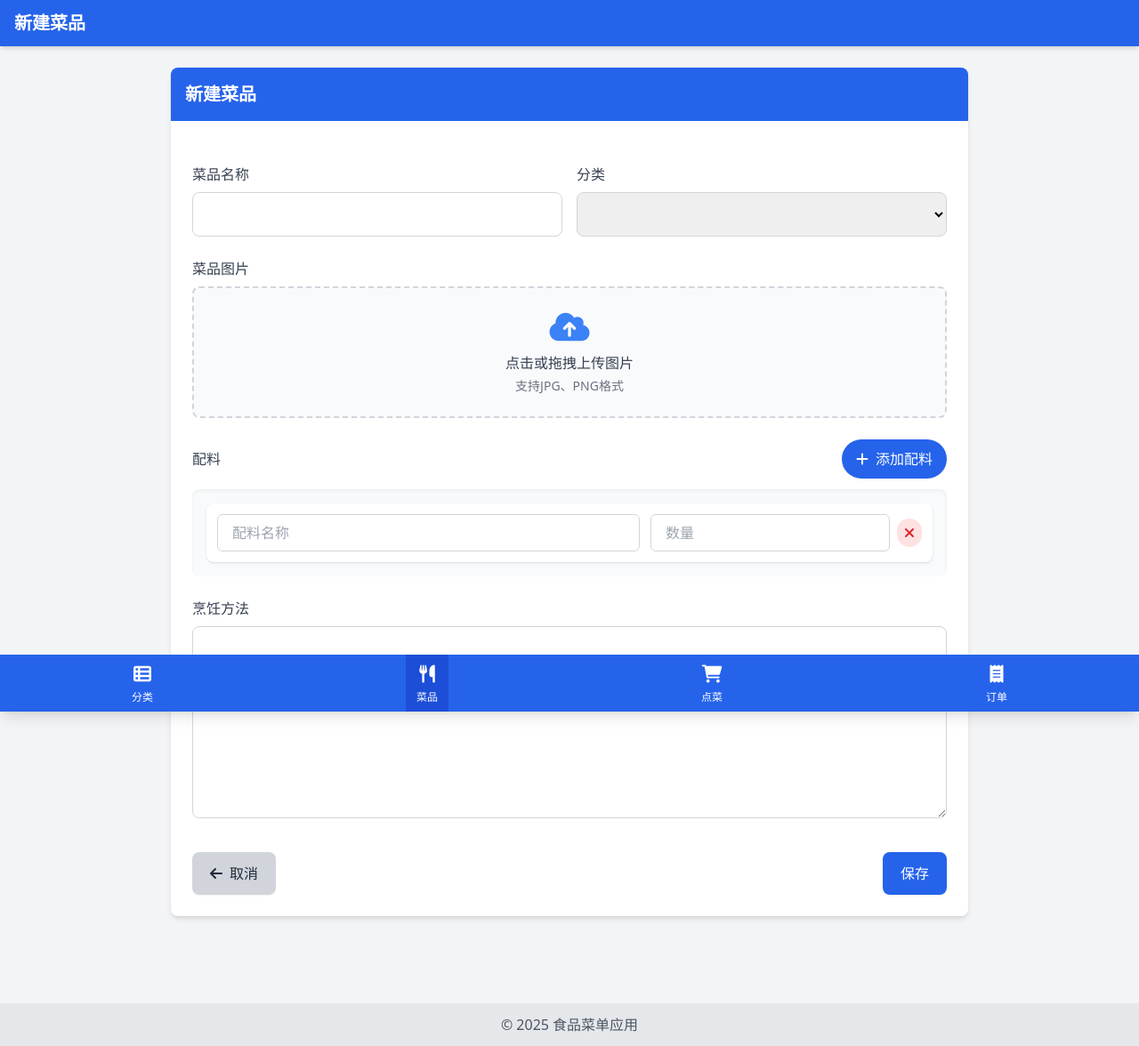
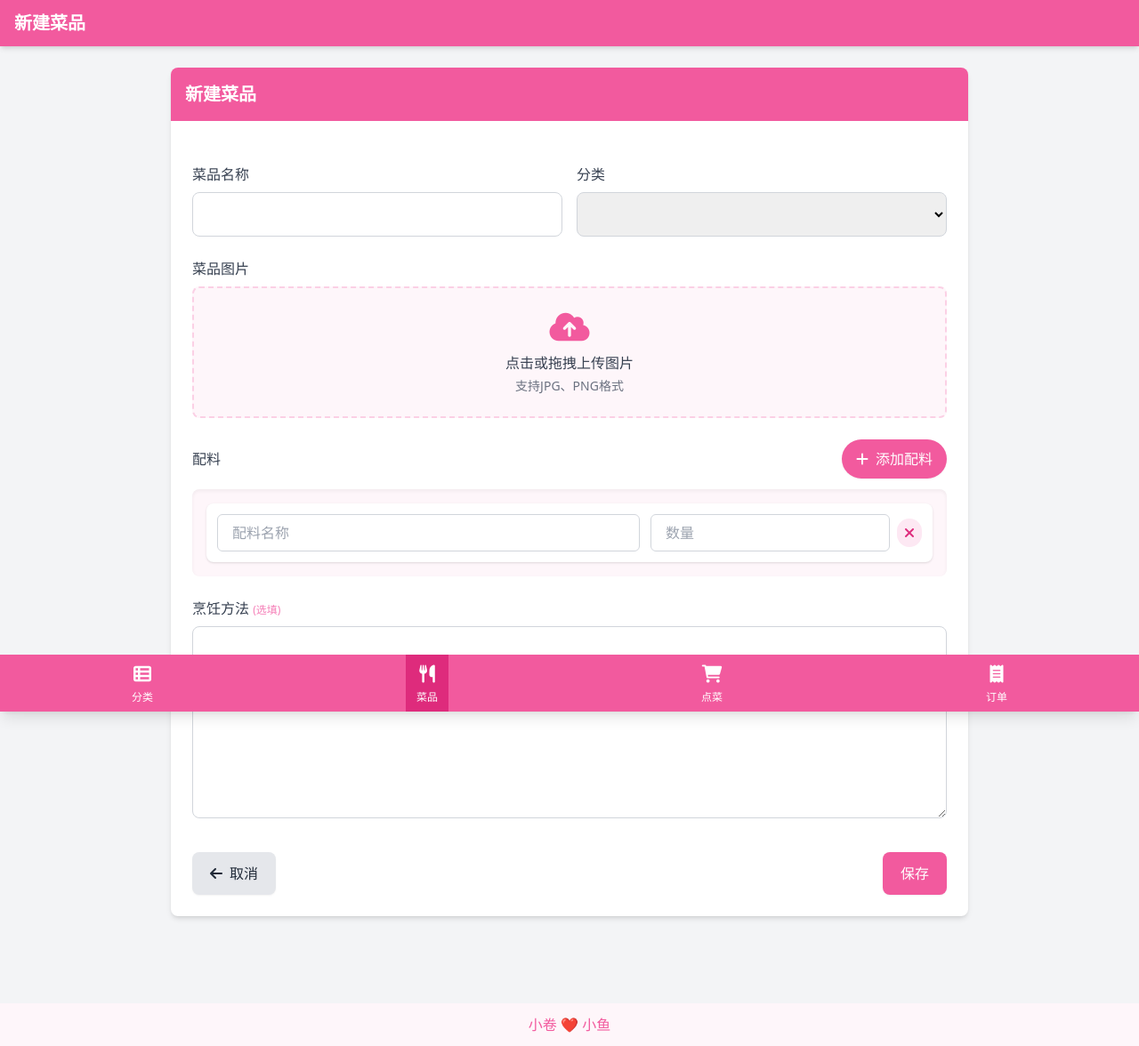
Before and after one commit to yuyuyuyu52/food-menu, a Flask app: page /dishes/create in a window 1280 px wide. Shown: the whole page at 89% size. Run offline with Flask 3, Linux system fonts and the light colour scheme; lists and menus that the app fills with data are empty; some libraries are stand-ins or nearby versions.

Commit message:
优化表单和页面样式，调整颜色和布局，增强用户体验

```diff
--- a/app/forms/__init__.py
+++ b/app/forms/__init__.py
@@ -22,7 +22,7 @@ class DishForm(FlaskForm):
         FileAllowed(['jpg', 'jpeg', 'png', 'gif'], '只允许上传图片!')
     ])
     category_id = SelectField('分类', coerce=int, validators=[DataRequired()])
-    recipe = TextAreaField('烹饪方法', validators=[DataRequired()])
+    recipe = TextAreaField('烹饪方法', validators=[Optional()])
     ingredients_data = HiddenField('配料数据')
     save_button = SubmitField('保存')  # 重命名submit为save_button，避免与表单submit方法冲突
 
--- /dev/null
+++ b/app/static/js/header-calc.js
@@ -0,0 +1,17 @@
+// 计算并设置header高度
+document.addEventListener('DOMContentLoaded', function() {
+    // 获取和设置实际的顶部导航栏高度
+    const header = document.querySelector('header');
+    if (header) {
+        const headerHeight = header.offsetHeight;
+        document.documentElement.style.setProperty('--header-height', headerHeight + 'px');
+    }
+
+    // 窗口大小改变时重新计算
+    window.addEventListener('resize', function() {
+        if (header) {
+            const headerHeight = header.offsetHeight;
+            document.documentElement.style.setProperty('--header-height', headerHeight + 'px');
+        }
+    });
+});
--- a/app/templates/base.html
+++ b/app/templates/base.html
@@ -10,6 +10,25 @@
     <script src="https://cdn.tailwindcss.com"></script>
     <script>
       tailwind.config = {
+        theme: {
+          extend: {
+            colors: {
+              // 樱花粉色系列
+              sakura: {
+                50: '#fef6fa',
+                100: '#fde8f3',
+                200: '#fbd0e5',
+                300: '#f8b0d3',
+                400: '#f57eb7',
+                500: '#f25a9e',
+                600: '#de2b7c',
+                700: '#c0185f',
+                800: '#a01950',
+                900: '#841946'
+              }
+            }
+          }
+        },
         plugins: [
           function({ addVariant, addComponents, addBase, theme }) {
             // 添加表单控件样式
@@ -26,7 +45,7 @@
                 'userSelect': 'none',
                 'height': '1.25rem',
                 'width': '1.25rem',
-                'color': '#3b82f6',
+                'color': '#f25a9e',
                 'cursor': 'pointer',
                 'backgroundOrigin': 'border-box',
                 'backgroundRepeat': 'no-repeat',
@@ -62,7 +81,7 @@
 </head>
 <body class="bg-gray-100 min-h-screen flex flex-col">
     <!-- 顶部应用栏 -->
-    <header class="bg-blue-600 text-white shadow-md">
+    <header class="bg-sakura-500 text-white shadow-md">
         <div class="container mx-auto px-4 py-3 flex justify-between items-center">
             <h1 class="text-xl font-bold">{% block header_title %}食品菜单{% endblock %}</h1>
             <div class="header-actions">
@@ -99,28 +118,28 @@
     </main>
 
     <!-- 页脚 -->
-    <footer class="bg-gray-200 py-3 text-center text-gray-600 mt-auto">
+    <footer class="bg-sakura-50 py-3 text-center text-sakura-500 mt-auto">
         <div class="container mx-auto">
-            <span>© {{ g.now.year }} 食品菜单应用</span>
+            <span>小卷 ❤️ 小鱼</span>
         </div>
     </footer>
 
     <!-- 底部导航栏 -->
-    <nav class="fixed bottom-0 left-0 right-0 bg-blue-600 text-white shadow-lg">
+    <nav class="fixed bottom-0 left-0 right-0 bg-sakura-500 text-white shadow-lg z-50">
         <div class="flex justify-around">
-            <a href="{{ url_for('categories.index') }}" class="flex flex-col items-center py-2 px-3 {% if request.endpoint and request.endpoint.startswith('categories') %}bg-blue-700{% endif %} hover:bg-blue-700">
+            <a href="{{ url_for('categories.index') }}" class="flex flex-col items-center py-2 px-3 {% if request.endpoint and request.endpoint.startswith('categories') %}bg-sakura-600{% endif %} hover:bg-sakura-600">
                 <i class="fas fa-th-list text-xl"></i>
                 <span class="text-xs mt-1">分类</span>
             </a>
-            <a href="{{ url_for('dishes.index') }}" class="flex flex-col items-center py-2 px-3 {% if request.endpoint and request.endpoint.startswith('dishes') %}bg-blue-700{% endif %} hover:bg-blue-700">
+            <a href="{{ url_for('dishes.index') }}" class="flex flex-col items-center py-2 px-3 {% if request.endpoint and request.endpoint.startswith('dishes') %}bg-sakura-600{% endif %} hover:bg-sakura-600">
                 <i class="fas fa-utensils text-xl"></i>
                 <span class="text-xs mt-1">菜品</span>
             </a>
-            <a href="{{ url_for('orders.select') }}" class="flex flex-col items-center py-2 px-3 {% if request.endpoint and request.endpoint == 'orders.select' %}bg-blue-700{% endif %} hover:bg-blue-700">
+            <a href="{{ url_for('orders.select') }}" class="flex flex-col items-center py-2 px-3 {% if request.endpoint and request.endpoint == 'orders.select' %}bg-sakura-600{% endif %} hover:bg-sakura-600">
                 <i class="fas fa-shopping-cart text-xl"></i>
                 <span class="text-xs mt-1">点菜</span>
             </a>
-            <a href="{{ url_for('orders.history') }}" class="flex flex-col items-center py-2 px-3 {% if request.endpoint and request.endpoint == 'orders.history' %}bg-blue-700{% endif %} hover:bg-blue-700">
+            <a href="{{ url_for('orders.history') }}" class="flex flex-col items-center py-2 px-3 {% if request.endpoint and request.endpoint == 'orders.history' %}bg-sakura-600{% endif %} hover:bg-sakura-600">
                 <i class="fas fa-receipt text-xl"></i>
                 <span class="text-xs mt-1">订单</span>
             </a>
@@ -133,6 +152,7 @@
     <script src="{{ url_for('static', filename='js/main.js') }}"></script>
     <script src="{{ url_for('static', filename='js/lazyload.js') }}"></script>
     <script src="{{ url_for('static', filename='js/mobile-enhance.js') }}"></script>
+    <script src="{{ url_for('static', filename='js/header-calc.js') }}"></script>
     {% block scripts %}{% endblock %}
 </body>
 </html>
--- a/app/templates/categories/form.html
+++ b/app/templates/categories/form.html
@@ -7,7 +7,7 @@
 {% block content %}
 <div class="w-full max-w-lg mx-auto">
     <div class="bg-white rounded-lg shadow-md overflow-hidden">
-        <div class="bg-blue-600 text-white p-4">
+        <div class="bg-sakura-500 text-white p-4">
             <h2 class="text-xl font-semibold">{{ title }}</h2>
         </div>
         <div class="p-4">
@@ -16,7 +16,7 @@
 
                 <div class="mb-4">
                     {{ form.name.label(class="block text-gray-700 text-sm font-semibold mb-2") }}
-                    {{ form.name(class="w-full px-3 py-2 border rounded-md focus:outline-none focus:ring-2 focus:ring-blue-500" + (" border-red-500" if form.name.errors else " border-gray-300")) }}
+                    {{ form.name(class="w-full px-3 py-2 border rounded-md focus:outline-none focus:ring-2 focus:ring-sakura-400" + (" border-red-500" if form.name.errors else " border-gray-300")) }}
                     {% if form.name.errors %}
                         <div class="text-red-500 text-sm mt-1">
                             {% for error in form.name.errors %}
@@ -30,7 +30,7 @@
                     <a href="{{ url_for('categories.index') }}" class="px-4 py-2 bg-gray-500 text-white rounded hover:bg-gray-600 transition duration-150 flex items-center">
                         <i class="fas fa-arrow-left mr-2"></i> 取消
                     </a>
-                    {{ form.save_button(class="px-4 py-2 bg-blue-600 text-white rounded hover:bg-blue-700 transition duration-150 flex items-center") }}
+                    {{ form.save_button(class="px-4 py-2 bg-sakura-500 text-white rounded hover:bg-sakura-600 transition duration-150 flex items-center") }}
                 </div>
             </form>
         </div>
--- a/app/templates/categories/index.html
+++ b/app/templates/categories/index.html
@@ -5,7 +5,7 @@
 {% block header_title %}分类{% endblock %}
 
 {% block header_actions %}
-<button type="button" onclick="openCreateCategoryDialog()" class="bg-blue-700 hover:bg-blue-800 text-white py-2 px-4 rounded shadow-sm flex items-center">
+<button type="button" onclick="openCreateCategoryDialog()" class="bg-sakura-600 hover:bg-sakura-700 text-white py-2 px-4 rounded shadow-sm flex items-center">
     <i class="fas fa-plus mr-2"></i> <span class="sm:inline hidden">新建</span><span>分类</span>
 </button>
 {% endblock %}
@@ -30,7 +30,7 @@
                     <div class="flex items-center space-x-2">
                         <!-- 大屏幕显示文字和图标 -->
                         <div class="hidden sm:flex space-x-2">
-                            <a href="{{ url_for('dishes.index', category_id=category.id) }}" class="bg-blue-600 hover:bg-blue-700 text-white py-2 px-4 rounded shadow-sm flex items-center">
+                            <a href="{{ url_for('dishes.index', category_id=category.id) }}" class="bg-sakura-500 hover:bg-sakura-600 text-white py-2 px-4 rounded shadow-sm flex items-center">
                                 <i class="fas fa-utensils mr-2"></i> 查看菜品
                             </a>
                             <a href="{{ url_for('categories.edit', id=category.id) }}" class="bg-yellow-500 hover:bg-yellow-600 text-white py-1 px-3 rounded shadow-sm">
@@ -43,7 +43,7 @@
 
                         <!-- 小屏幕只显示图标 -->
                         <div class="flex sm:hidden space-x-2">
-                            <a href="{{ url_for('dishes.index', category_id=category.id) }}" class="bg-blue-600 hover:bg-blue-700 text-white p-2 rounded shadow-sm">
+                            <a href="{{ url_for('dishes.index', category_id=category.id) }}" class="bg-sakura-500 hover:bg-sakura-600 text-white p-2 rounded shadow-sm">
                                 <i class="fas fa-utensils"></i>
                             </a>
                             <a href="{{ url_for('categories.edit', id=category.id) }}" class="bg-yellow-500 hover:bg-yellow-600 text-white p-2 rounded shadow-sm">
--- a/app/templates/dishes/form.html
+++ b/app/templates/dishes/form.html
@@ -11,7 +11,7 @@
         max-height: 300px;
         overflow-y: auto;
         scrollbar-width: thin;
-        scrollbar-color: rgba(59, 130, 246, 0.5) rgba(243, 244, 246, 0.7);
+        scrollbar-color: rgba(242, 90, 158, 0.5) rgba(243, 244, 246, 0.7);
         border-radius: 0.5rem;
     }
 
@@ -25,7 +25,7 @@
     }
 
     .ingredients-container::-webkit-scrollbar-thumb {
-        background: rgba(59, 130, 246, 0.5);
+        background: rgba(242, 90, 158, 0.5);
         border-radius: 6px;
     }
 
@@ -163,8 +163,8 @@
         }
 
         .form-control:focus {
-            border-color: #3b82f6;
-            box-shadow: 0 0 0 1px rgba(59, 130, 246, 0.5);
+            border-color: #f25a9e;
+            box-shadow: 0 0 0 1px rgba(242, 90, 158, 0.5);
         }
 
         /* 移动端表单分组 */
@@ -215,8 +215,8 @@
         }
 
         .custom-file-upload:hover {
-            border-color: #3b82f6;
-            background-color: rgba(59, 130, 246, 0.05);
+            border-color: #f25a9e;
+            background-color: rgba(242, 90, 158, 0.05);
         }
 
         /* 关闭按钮美化 */
@@ -242,7 +242,7 @@
 {% block content %}
 <div class="max-w-4xl mx-auto">
     <div class="bg-white rounded-lg shadow-md overflow-hidden">
-        <div class="bg-blue-600 text-white p-4">
+        <div class="bg-sakura-500 text-white p-4">
             <h2 class="text-xl font-semibold">{{ title }}</h2>
         </div>
         <div class="p-4 sm:p-6">
@@ -255,7 +255,7 @@
                     <div class="grid grid-cols-1 md:grid-cols-2 gap-4">
                         <div class="form-field">
                             <label for="name" class="block text-gray-700 font-medium mb-2">{{ form.name.label.text }}</label>
-                            {{ form.name(class="w-full px-4 py-3 rounded-lg border border-gray-300 focus:border-blue-500 focus:ring focus:ring-blue-200 focus:ring-opacity-50 transition duration-150" + (" border-red-500" if form.name.errors else "")) }}
+                            {{ form.name(class="w-full px-4 py-3 rounded-lg border border-gray-300 focus:border-sakura-400 focus:ring focus:ring-sakura-200 focus:ring-opacity-50 transition duration-150" + (" border-red-500" if form.name.errors else "")) }}
                             {% if form.name.errors %}
                                 <div class="text-red-500 text-sm mt-1">
                                     {% for error in form.name.errors %}
@@ -267,7 +267,7 @@
 
                         <div class="form-field">
                             <label for="category_id" class="block text-gray-700 font-medium mb-2">{{ form.category_id.label.text }}</label>
-                            {{ form.category_id(class="w-full px-4 py-3 rounded-lg border border-gray-300 focus:border-blue-500 focus:ring focus:ring-blue-200 focus:ring-opacity-50 transition duration-150" + (" border-red-500" if form.category_id.errors else "")) }}
+                            {{ form.category_id(class="w-full px-4 py-3 rounded-lg border border-gray-300 focus:border-sakura-400 focus:ring focus:ring-sakura-200 focus:ring-opacity-50 transition duration-150" + (" border-red-500" if form.category_id.errors else "")) }}
                             {% if form.category_id.errors %}
                                 <div class="text-red-500 text-sm mt-1">
                                     {% for error in form.category_id.errors %}
@@ -281,10 +281,10 @@
                     <!-- 图片上传 -->
                     <div class="form-field">
                         <label class="block text-gray-700 font-medium mb-2">{{ form.image.label.text }}</label>
-                        <div class="custom-file-upload rounded-lg border-2 border-dashed border-gray-300 hover:border-blue-500 cursor-pointer transition-colors duration-200 bg-gray-50 hover:bg-gray-100 relative">
+                        <div class="custom-file-upload rounded-lg border-2 border-dashed border-sakura-200 hover:border-sakura-400 cursor-pointer transition-colors duration-200 bg-sakura-50 hover:bg-sakura-100 relative">
                             <input type="file" name="image" id="image" accept="image/*" class="hidden" />
                             <label for="image" class="cursor-pointer w-full p-6 flex flex-col items-center justify-center transition duration-150">
-                                <i class="fas fa-cloud-upload-alt text-blue-500 text-4xl mb-2"></i>
+                                <i class="fas fa-cloud-upload-alt text-sakura-500 text-4xl mb-2"></i>
                                 <span class="text-gray-700">点击或拖拽上传图片</span>
                                 <span class="text-gray-500 text-sm mt-1">支持JPG、PNG格式</span>
                             </label>
@@ -308,11 +308,11 @@
                     <div class="form-field">
                         <div class="flex justify-between items-center mb-3">
                             <label class="block text-gray-700 font-medium">配料</label>
-                            <button type="button" class="bg-blue-600 hover:bg-blue-700 text-white px-4 py-2 rounded-full flex items-center shadow-sm transition duration-150 touch-btn" id="addIngredient">
+                            <button type="button" class="bg-sakura-500 hover:bg-sakura-600 text-white px-4 py-2 rounded-full flex items-center shadow-sm transition duration-150 touch-btn" id="addIngredient">
                                 <i class="fas fa-plus mr-2"></i> 添加配料
                             </button>
                         </div>
-                        <div class="bg-gray-50 rounded-lg shadow-inner overflow-hidden">
+                        <div class="bg-sakura-50 rounded-lg shadow-inner overflow-hidden">
                             <div class="p-4 ingredients-container">
                                 <div id="ingredientsList" class="space-y-3">
                                     <!-- 动态添加的配料将在这里 -->
@@ -323,8 +323,8 @@
 
                     <!-- 烹饪步骤 -->
                     <div class="form-field">
-                        <label for="recipe" class="block text-gray-700 font-medium mb-2">{{ form.recipe.label.text }}</label>
-                        {{ form.recipe(class="w-full px-4 py-3 rounded-lg border border-gray-300 focus:border-blue-500 focus:ring focus:ring-blue-200 focus:ring-opacity-50 transition duration-150" + (" border-red-500" if form.recipe.errors else ""), rows=8) }}
+                        <label for="recipe" class="block text-gray-700 font-medium mb-2">{{ form.recipe.label.text }} <span class="text-xs text-sakura-400">(选填)</span></label>
+                        {{ form.recipe(class="w-full px-4 py-3 rounded-lg border border-gray-300 focus:border-sakura-400 focus:ring focus:ring-sakura-200 focus:ring-opacity-50 transition duration-150" + (" border-red-500" if form.recipe.errors else ""), rows=8) }}
                         {% if form.recipe.errors %}
                             <div class="text-red-500 text-sm mt-1">
                                 {% for error in form.recipe.errors %}
@@ -336,10 +336,10 @@
 
                     <!-- 提交按钮 -->
                     <div class="flex flex-col sm:flex-row justify-between gap-3 pt-2">
-                        <a href="{{ url_for('dishes.index') }}" class="order-2 sm:order-1 w-full sm:w-auto px-5 py-3 bg-gray-300 hover:bg-gray-400 text-gray-800 font-medium rounded-lg flex items-center justify-center transition duration-150 shadow-sm touch-btn">
+                        <a href="{{ url_for('dishes.index') }}" class="order-2 sm:order-1 w-full sm:w-auto px-5 py-3 bg-gray-200 hover:bg-gray-300 text-gray-800 font-medium rounded-lg flex items-center justify-center transition duration-150 shadow-sm touch-btn">
                             <i class="fas fa-arrow-left mr-2"></i> 取消
                         </a>
-                        {{ form.save_button(class="order-1 sm:order-2 w-full sm:w-auto px-5 py-3 bg-blue-600 hover:bg-blue-700 text-white font-medium rounded-lg flex items-center justify-center transition duration-150 shadow-sm touch-btn") }}
+                        {{ form.save_button(class="order-1 sm:order-2 w-full sm:w-auto px-5 py-3 bg-sakura-500 hover:bg-sakura-600 text-white font-medium rounded-lg flex items-center justify-center transition duration-150 shadow-sm touch-btn") }}
                     </div>
                 </div>
             </form>
@@ -542,11 +542,11 @@
                 ingredientItem.innerHTML = `
                     <div class="sm:flex space-y-2 sm:space-y-0 sm:space-x-3 sm:items-center">
                         <div class="flex-grow">
-                            <input type="text" class="w-full px-4 py-2 rounded-md border border-gray-300 focus:border-blue-500 focus:ring focus:ring-blue-200 focus:ring-opacity-50 ingredient-name" placeholder="配料名称" value="${ingredient.name || ''}" data-index="${index}">
+                            <input type="text" class="w-full px-4 py-2 rounded-md border border-gray-300 focus:border-sakura-400 focus:ring focus:ring-sakura-200 focus:ring-opacity-50 ingredient-name" placeholder="配料名称" value="${ingredient.name || ''}" data-index="${index}">
                         </div>
                         <div class="flex-grow-0 flex items-center">
-                            <input type="text" class="w-full px-4 py-2 rounded-md border border-gray-300 focus:border-blue-500 focus:ring focus:ring-blue-200 focus:ring-opacity-50 ingredient-amount" placeholder="数量" value="${ingredient.amount || ''}" data-index="${index}">
-                            <button type="button" class="ml-2 bg-red-100 hover:bg-red-200 text-red-600 rounded-full w-8 h-8 flex items-center justify-center transition duration-150 remove-ingredient" data-index="${index}">
+                            <input type="text" class="w-full px-4 py-2 rounded-md border border-gray-300 focus:border-sakura-400 focus:ring focus:ring-sakura-200 focus:ring-opacity-50 ingredient-amount" placeholder="数量" value="${ingredient.amount || ''}" data-index="${index}">
+                            <button type="button" class="ml-2 bg-sakura-100 hover:bg-sakura-200 text-sakura-600 rounded-full w-8 h-8 flex items-center justify-center transition duration-150 remove-ingredient" data-index="${index}">
                                 <i class="fas fa-times"></i>
                             </button>
                         </div>
--- a/app/templates/dishes/index.html
+++ b/app/templates/dishes/index.html
@@ -5,7 +5,7 @@
 {% block header_title %}菜品{% endblock %}
 
 {% block header_actions %}
-<a href="{{ url_for('dishes.create') }}" class="bg-blue-700 hover:bg-blue-800 text-white py-2 px-4 rounded shadow-sm flex items-center">
+<a href="{{ url_for('dishes.create') }}" class="bg-sakura-600 hover:bg-sakura-700 text-white py-2 px-4 rounded shadow-sm flex items-center">
     <i class="fas fa-plus mr-2"></i> 新建菜品
 </a>
 {% endblock %}
@@ -36,7 +36,7 @@
                             </div>
 
                             <!-- 菜品信息 - 整个区域可点击进入详情页 -->
-                            <a href="{{ url_for('dishes.view', id=dish.id) }}" class="flex-grow block hover:bg-blue-50 transition duration-150">
+                            <a href="{{ url_for('dishes.view', id=dish.id) }}" class="flex-grow block hover:bg-sakura-50 transition duration-150">
                                 <div class="flex flex-col">
                                     <h2 class="text-xl font-medium text-gray-900 mb-1">{{ dish.name }}</h2>
                                     <div class="flex flex-wrap items-center">
```
Also changed, not shown: app/templates/orders/select.html (+46 -24 lines).
